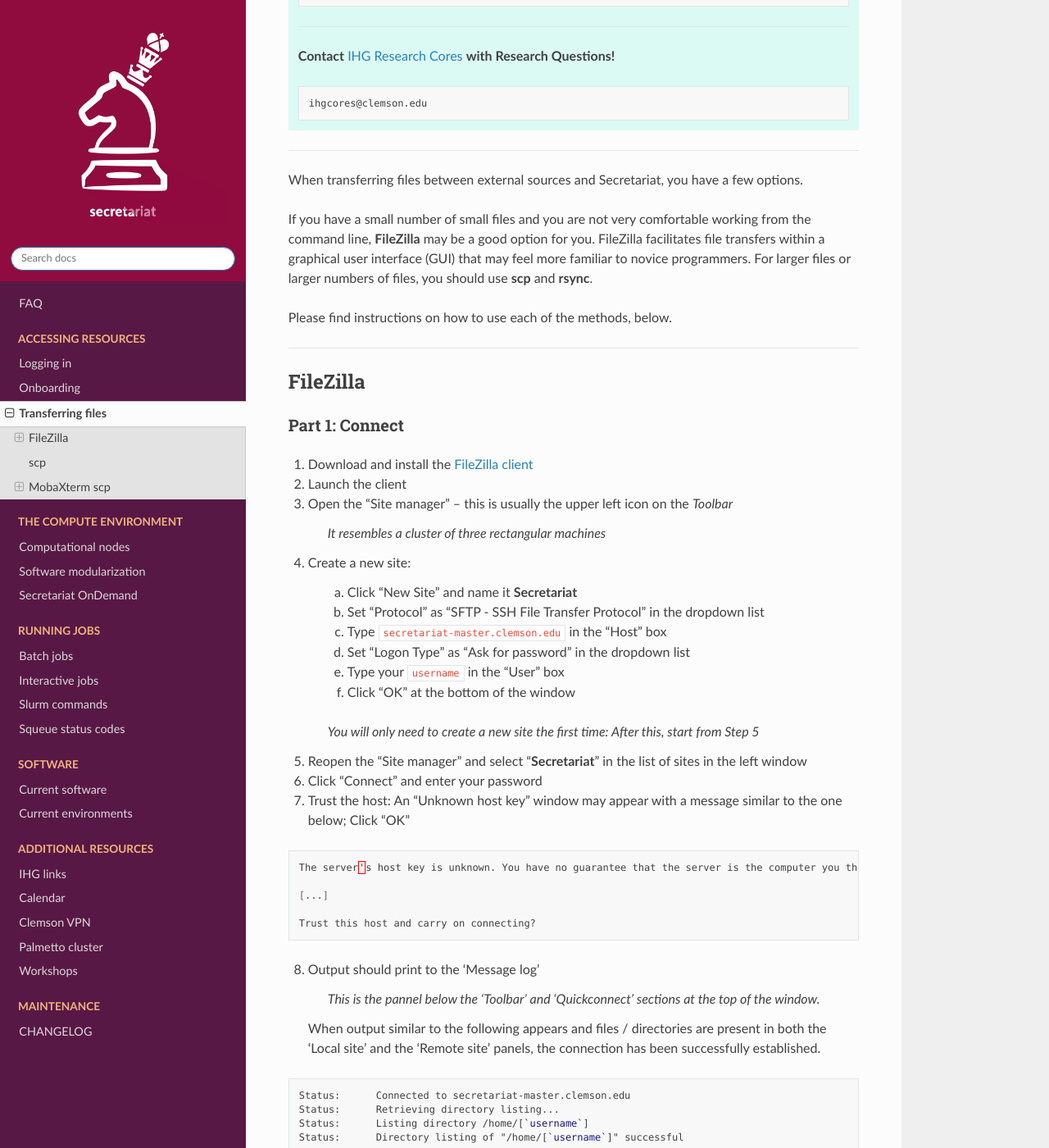
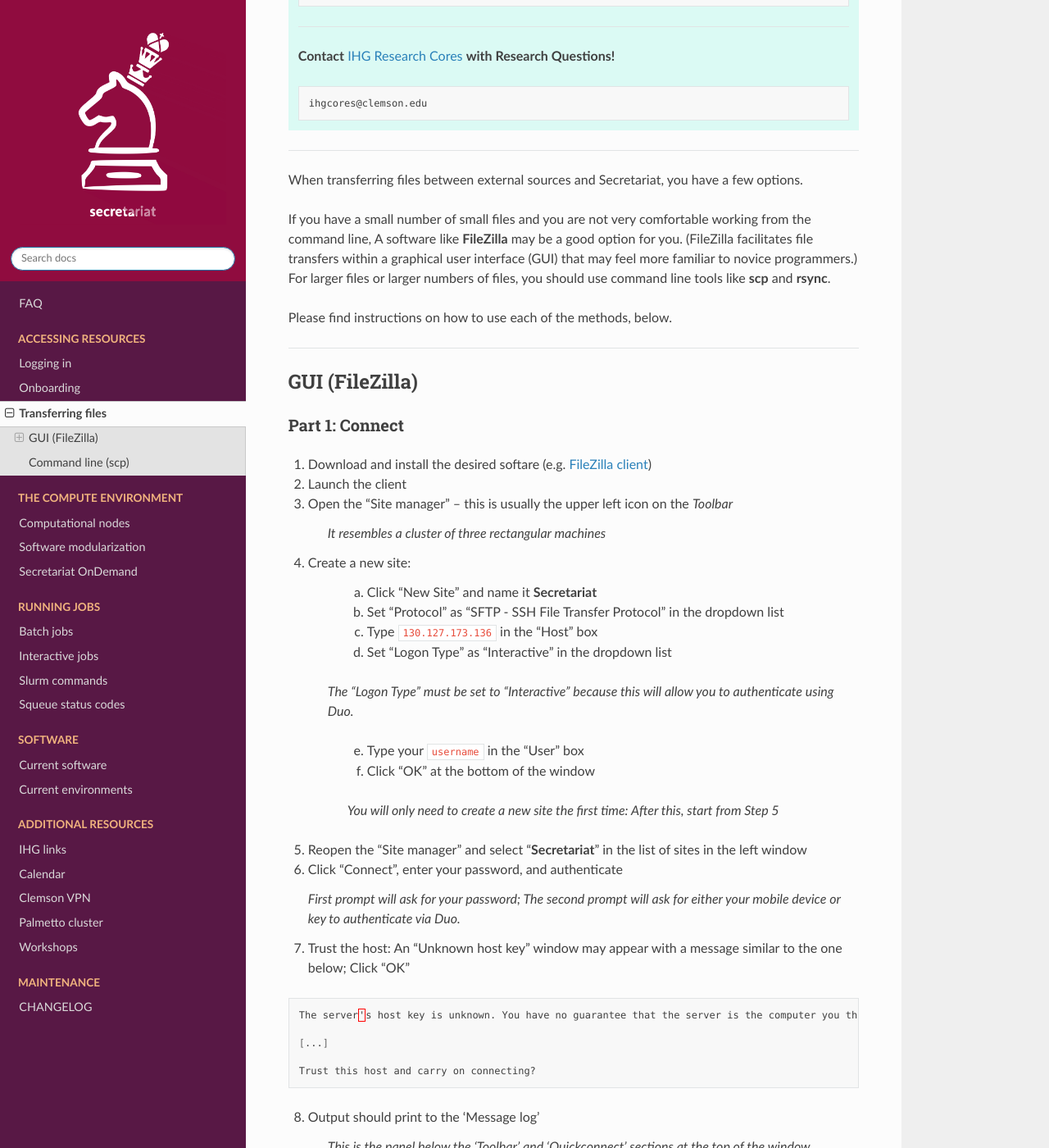
Before and after one commit to amalgamaria/secretariat, a Sphinx documentation site: the page built from docs/access/transfer.rst, in a window 1280 px wide and 1400 px high, scrolled down 342 px. Shown: the whole window at 82% size. Built offline with Sphinx 7.4.7 and the Read the Docs theme 3.1.0, drawn with Linux system fonts in a browser that asks for light colours; pages that are not in the unit, such as notebooks, are missing from menus; some of the changed text lies outside the part shown.

Commit message:
Add Duo information; Standardize host address

```diff
--- a/docs/access/transfer.rst
+++ b/docs/access/transfer.rst
@@ -27,19 +27,19 @@ Transferring files
 
 When transferring files between external sources and Secretariat, you have a few options.
 
-If you have a small number of small files and you are not very comfortable working from the command line, **FileZilla** may be a good option for you. FileZilla facilitates file transfers within a graphical user interface (GUI) that may feel more familiar to novice programmers. For larger files or larger numbers of files, you should use **scp** and **rsync**.
+If you have a small number of small files and you are not very comfortable working from the command line, A software like **FileZilla** may be a good option for you. (FileZilla facilitates file transfers within a graphical user interface (GUI) that may feel more familiar to novice programmers.) For larger files or larger numbers of files, you should use command line tools like **scp** and **rsync**.
 
 Please find instructions on how to use each of the methods, below.
 
 ----
 
-FileZilla
----------
+GUI (FileZilla)
+---------------
 
 Part 1: Connect
 ^^^^^^^^^^^^^^^
 
-1. Download and install the `FileZilla client`_
+1. Download and install the desired softare (e.g. `FileZilla client`_)
 2. Launch the client
 3. Open the "Site manager" -- this is usually the upper left icon on the *Toolbar*
 
@@ -49,15 +49,22 @@ Part 1: Connect
 
 	a. Click "New Site" and name it **Secretariat**
 	b. Set "Protocol" as "SFTP - SSH File Transfer Protocol" in the dropdown list
-	c. Type ``secretariat-master.clemson.edu`` in the "Host" box
-	d. Set "Logon Type" as "Ask for password" in the dropdown list
+	c. Type ``130.127.173.136`` in the "Host" box
+	d. Set "Logon Type" as "Interactive" in the dropdown list
+
+       *The "Logon Type" must be set to "Interactive" because this will allow you to authenticate using Duo.*
+
 	e. Type your ``username`` in the "User" box
 	f. Click "OK" at the bottom of the window
 
 	*You will only need to create a new site the first time: After this, start from Step 5*
 
 5. Reopen the "Site manager" and select "**Secretariat**" in the list of sites in the left window
-6. Click "Connect" and enter your password
+
+6. Click "Connect", enter your password, and authenticate
+
+   *First prompt will ask for your password; The second prompt will ask for either your mobile device or key to authenticate via Duo.*
+
 7. Trust the host: An "Unknown host key" window may appear with a message similar to the one below; Click "OK"
 
 .. code-block:: bash
@@ -70,13 +77,13 @@ Part 1: Connect
 
 8. Output should print to the 'Message log'
 
-	*This is the pannel below the 'Toolbar' and 'Quickconnect' sections at the top of the window.*
+	*This is the panel below the 'Toolbar' and 'Quickconnect' sections at the top of the window.*
 
    When output similar to the following appears and files / directories are present in both the 'Local site' and the 'Remote site' panels, the connection has been successfully established.
 
 .. code-block:: rst
 
-   Status:	Connected to secretariat-master.clemson.edu
+   Status:	Connected to 130.127.173.136
    Status:	Retrieving directory listing...
    Status:	Listing directory /home/[`username`]
    Status:	Directory listing of "/home/[`username`]" successful
@@ -130,14 +137,14 @@ Once you have established a connection, you may initiate uploads and downloads b
 
 ----
 
-scp
----
+Command line (scp)
+------------------
 
 ``scp`` is a function used to securely copy files and is already installed on Secretariat. Please see the use-cases, below.
 
 1. **Local to remote**
 
-	``scp /path/to/file.txt username@secretariat-master.clemson.edu:/remote/directory/``
+	``scp /path/to/file.txt username@130.127.173.136:/remote/directory/``
 
 	where
 
@@ -147,7 +154,7 @@ scp
 
 2. **Remote to local**
 
-	``scp username@secretariat-master.clemson.edu:/path/to/file.txt /local/directory/``
+	``scp username@130.127.173.136:/path/to/file.txt /local/directory/``
 
 	where
 
@@ -155,54 +162,11 @@ scp
                 - ``username``: your username to log in	to Secretariat
                 - ``/local/directory/``: where to download file on local machine
 
-----
-
-MobaXterm scp
--------------
-
-If are a Windows user and followed the instructions for installing and using `MobaXterm`_ on the `Logging in`_ page, then you also have the option of using MobaXterm's built in ``scp``.
-
-.. attention:: Note: This process is similar to using `FileZilla`_ (`above`_).
-
-Part 1: Connect
-^^^^^^^^^^^^^^^
-
-1. Click "Session"
-2. Click "SSH"
-3. Click "Advanced SSH settings"
-4. Select "SCP (normal speed)" as the SSH browser type
-5. Enter ``secretariat-master.clemson.edu`` in the "Remote host" box
-6. Check the box beside "Specify username" and type your ``username``
-7. Click "OK"
-8. Enter password, if prompted
-
-Connection established!
-
-Part 2: Transfer
-^^^^^^^^^^^^^^^^
-
-.. attention:: All of the following steps take place in the left sidebar.
-
-1. Select the "Scp" tab
-2. Enter ``/path/to/directory/`` in the search bar
-
-	*Where you enter the specific directory to your file(s) of interest in place of /path/to/directory/*
-
-3. Right-click the file(s) in the file list that you would like to download
-4. Click "Download"
-5. Select / create the local directory to receive the file(s)
-6. Click "OK"
-
-Transfer complete!
-
-.. attention:: Another option within MobaXterm is to initiate a local session and use the `previously described`_ ``scp`` commands. To do this, either select "Start local session" after launching MobaXterm or open a new tab by clicking on the "+" icon. This second option should start a local session by default.
-
+Note: ``rsync`` follows a similar convention to ``scp``!
 
 .. _FileZilla client: https://filezilla-project.org/
 .. _above: https://secretariat.readthedocs.io/en/latest/access/transferring-files.html#filezilla
-.. _MobaXterm: https://mobaxterm.mobatek.net/
 .. _Logging in: https://secretariat.readthedocs.io/en/latest/access/logging-in.html#for-windows
-.. _previously described: https://secretariat.readthedocs.io/en/latest/access/transferring-files.html#scp
 .. _Vijay Shankar: https://scienceweb.clemson.edu/chg/dr-vijay-shankar-2/
 .. _John Poole: https://scienceweb.clemson.edu/chg/dr-john-poole/
 .. _Maria E. Adonay: https://scienceweb.clemson.edu/chg/maria-adonay/
```
